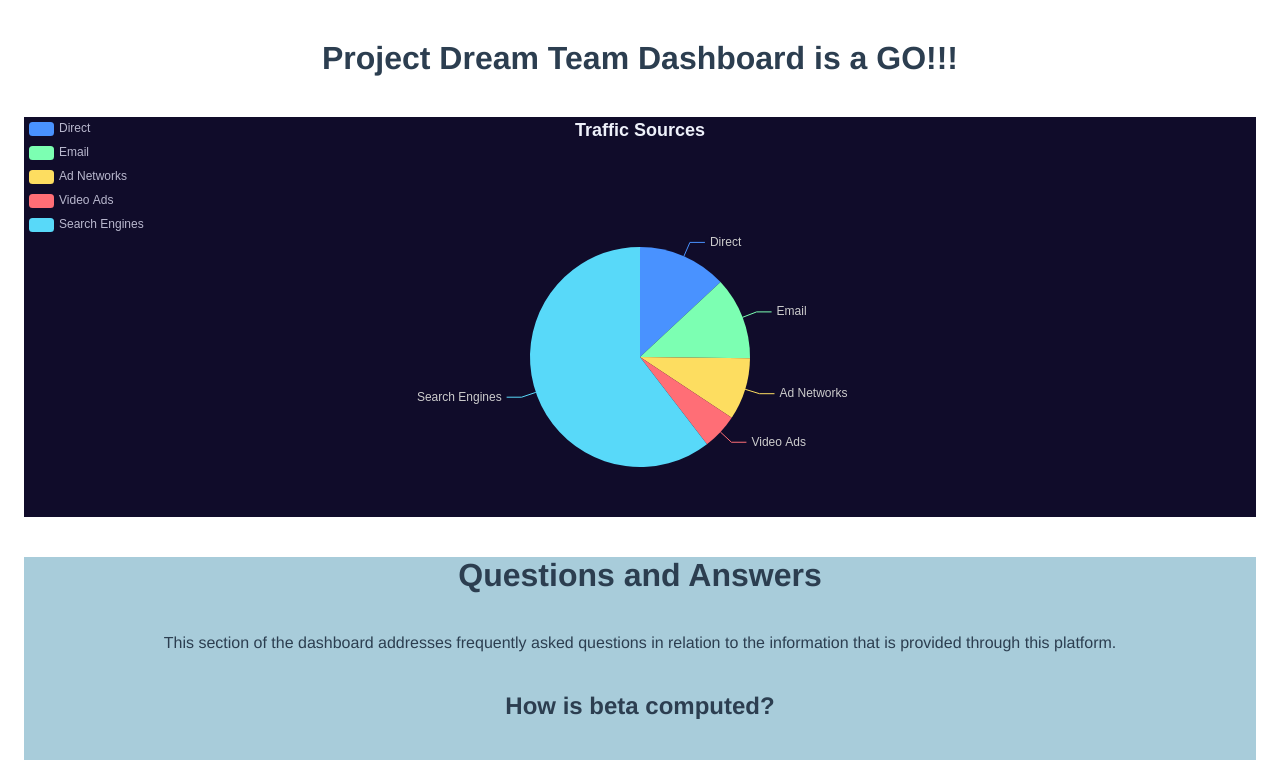
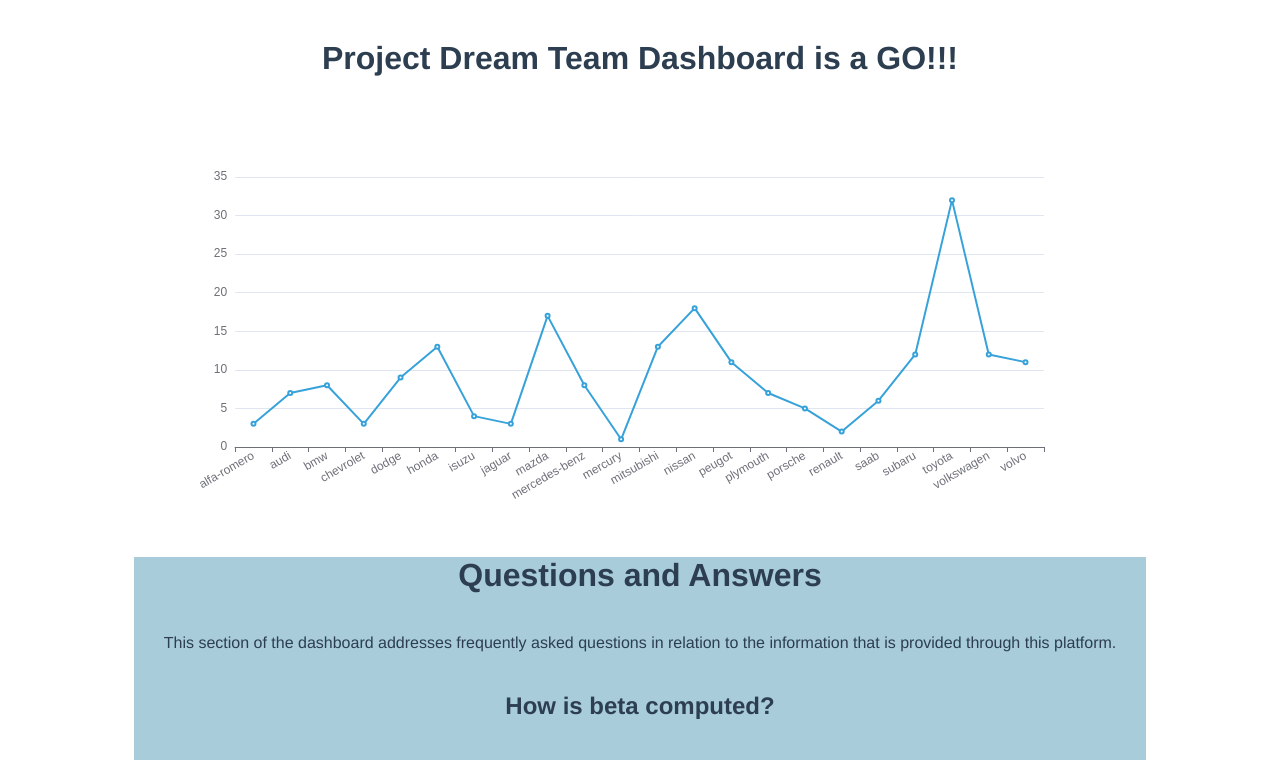
Before and after one commit to DominicGBauer/system-design-dashboard, a Vue app: page / in a window 1280 px wide. Shown: the top 760 px of the page. Built offline with nearby package versions, Linux system fonts and the light colour scheme; no server answers.

Commit message:
feat: add line graph (#11)
* feat: add line graph

* fix: test

```diff
--- a/src/App.vue
+++ b/src/App.vue
@@ -1,11 +1,12 @@
 <template>
   <Heading />
-  <Dashboard />
+  <LineGraph />
   <Faq />
+  <WorkedExample />
 </template>
 
 <script>
-import Dashboard from './components/Dashboard.vue'
+import LineGraph from './components/LineGraph.vue'
 import Heading from './components/Heading.vue'
 import Faq from './components/Faq.vue'
 
@@ -13,7 +14,7 @@ export default {
   name: 'App',
   components: {
     Heading,
-    Dashboard,
+    LineGraph,
     Faq,
   },
 }
@@ -26,7 +27,7 @@ export default {
   -moz-osx-font-smoothing: grayscale;
   text-align: center;
   color: #2c3e50;
-  margin: 1rem;
+  margin: 2rem 10%;
   max-width: 100%;
 }
 </style>
--- a/src/components/Dashboard.vue
+++ /dev/null
@@ -1,86 +0,0 @@
-<template>
-  <v-chart class="chart" :option="option" />
-</template>
-
-<script>
-import { use } from 'echarts/core'
-import { CanvasRenderer } from 'echarts/renderers'
-import { PieChart } from 'echarts/charts'
-import {
-  TitleComponent,
-  TooltipComponent,
-  LegendComponent,
-} from 'echarts/components'
-import VChart, { THEME_KEY } from 'vue-echarts'
-import { ref, defineComponent } from 'vue'
-import axios from 'axios'
-
-use([
-  CanvasRenderer,
-  PieChart,
-  TitleComponent,
-  TooltipComponent,
-  LegendComponent,
-])
-
-axios.get('/api').then((response) => {
-  console.log(response.data)
-})
-
-export default defineComponent({
-  name: 'Dashboard',
-  components: {
-    VChart,
-  },
-  provide: {
-    [THEME_KEY]: 'dark',
-  },
-  setup: () => {
-    const option = ref({
-      title: {
-        text: 'Traffic Sources',
-        left: 'center',
-      },
-      tooltip: {
-        trigger: 'item',
-        formatter: '{a} <br/>{b} : {c} ({d}%)',
-      },
-      legend: {
-        orient: 'vertical',
-        left: 'left',
-        data: ['Direct', 'Email', 'Ad Networks', 'Video Ads', 'Search Engines'],
-      },
-      series: [
-        {
-          name: 'Traffic Sources',
-          type: 'pie',
-          radius: '55%',
-          center: ['50%', '60%'],
-          data: [
-            { value: 335, name: 'Direct' },
-            { value: 310, name: 'Email' },
-            { value: 234, name: 'Ad Networks' },
-            { value: 135, name: 'Video Ads' },
-            { value: 1548, name: 'Search Engines' },
-          ],
-          emphasis: {
-            itemStyle: {
-              shadowBlur: 10,
-              shadowOffsetX: 0,
-              shadowColor: 'rgba(0, 0, 0, 0.5)',
-            },
-          },
-        },
-      ],
-    })
-
-    return { option }
-  },
-})
-</script>
-
-<style scoped>
-.chart {
-  height: 400px;
-}
-</style>
--- /dev/null
+++ b/src/components/LineGraph.vue
@@ -0,0 +1,119 @@
+<template>
+  <div>
+    <v-chart class="chart" :option="option" />
+  </div>
+</template>
+
+<script>
+import { use } from 'echarts/core'
+import { CanvasRenderer } from 'echarts/renderers'
+import { GridComponent } from 'echarts/components'
+import { LineChart } from 'echarts/charts'
+
+import VChart, { THEME_KEY } from 'vue-echarts'
+import { ref, defineComponent } from 'vue'
+import axios from 'axios'
+
+use([CanvasRenderer, GridComponent, LineChart])
+
+axios.get('/api').then((response) => {
+  console.log(response.data)
+})
+
+export default defineComponent({
+  name: 'LineChart',
+  components: {
+    VChart,
+  },
+  provide: {
+    [THEME_KEY]: 'light',
+  },
+  setup: () => {
+    const option = ref({
+      title: {
+        text: 'Car Make',
+        left: 'center',
+      },
+      xAxis: {
+        type: 'category',
+        data: [
+          'alfa-romero',
+          'audi',
+          'bmw',
+          'chevrolet',
+          'dodge',
+          'honda',
+          'isuzu',
+          'jaguar',
+          'mazda',
+          'mercedes-benz',
+          'mercury',
+          'mitsubishi',
+          'nissan',
+          'peugot',
+          'plymouth',
+          'porsche',
+          'renault',
+          'saab',
+          'subaru',
+          'toyota',
+          'volkswagen',
+          'volvo',
+        ],
+        axisLabel: {
+          interval: 0,
+          rotate: 30,
+        },
+      },
+      yAxis: {
+        type: 'value',
+      },
+      series: [
+        {
+          name: 'Car Make',
+          type: 'line',
+          data: [
+            { name: 'alfa-romero', value: 3 },
+            { name: 'audi', value: 7 },
+            { name: 'bmw', value: 8 },
+            { name: 'chevrolet', value: 3 },
+            { name: 'dodge', value: 9 },
+            { name: 'honda', value: 13 },
+            { name: 'isuzu', value: 4 },
+            { name: 'jaguar', value: 3 },
+            { name: 'mazda', value: 17 },
+            { name: 'mercedes-benz', value: 8 },
+            { name: 'mercury', value: 1 },
+            { name: 'mitsubishi', value: 13 },
+            { name: 'nissan', value: 18 },
+            { name: 'peugot', value: 11 },
+            { name: 'plymouth', value: 7 },
+            { name: 'porsche', value: 5 },
+            { name: 'renault', value: 2 },
+            { name: 'saab', value: 6 },
+            { name: 'subaru', value: 12 },
+            { name: 'toyota', value: 32 },
+            { name: 'volkswagen', value: 12 },
+            { name: 'volvo', value: 11 },
+          ],
+          emphasis: {
+            itemStyle: {
+              shadowBlur: 10,
+              shadowOffsetX: 0,
+              shadowColor: 'rgba(0, 0, 0, 0.5)',
+            },
+          },
+        },
+      ],
+    })
+
+    return { option }
+  },
+})
+</script>
+
+<style scoped>
+.chart {
+  height: 400px;
+}
+</style>
```
Also changed, not shown: 2 other files (tests, documents, lock files or other folders).
